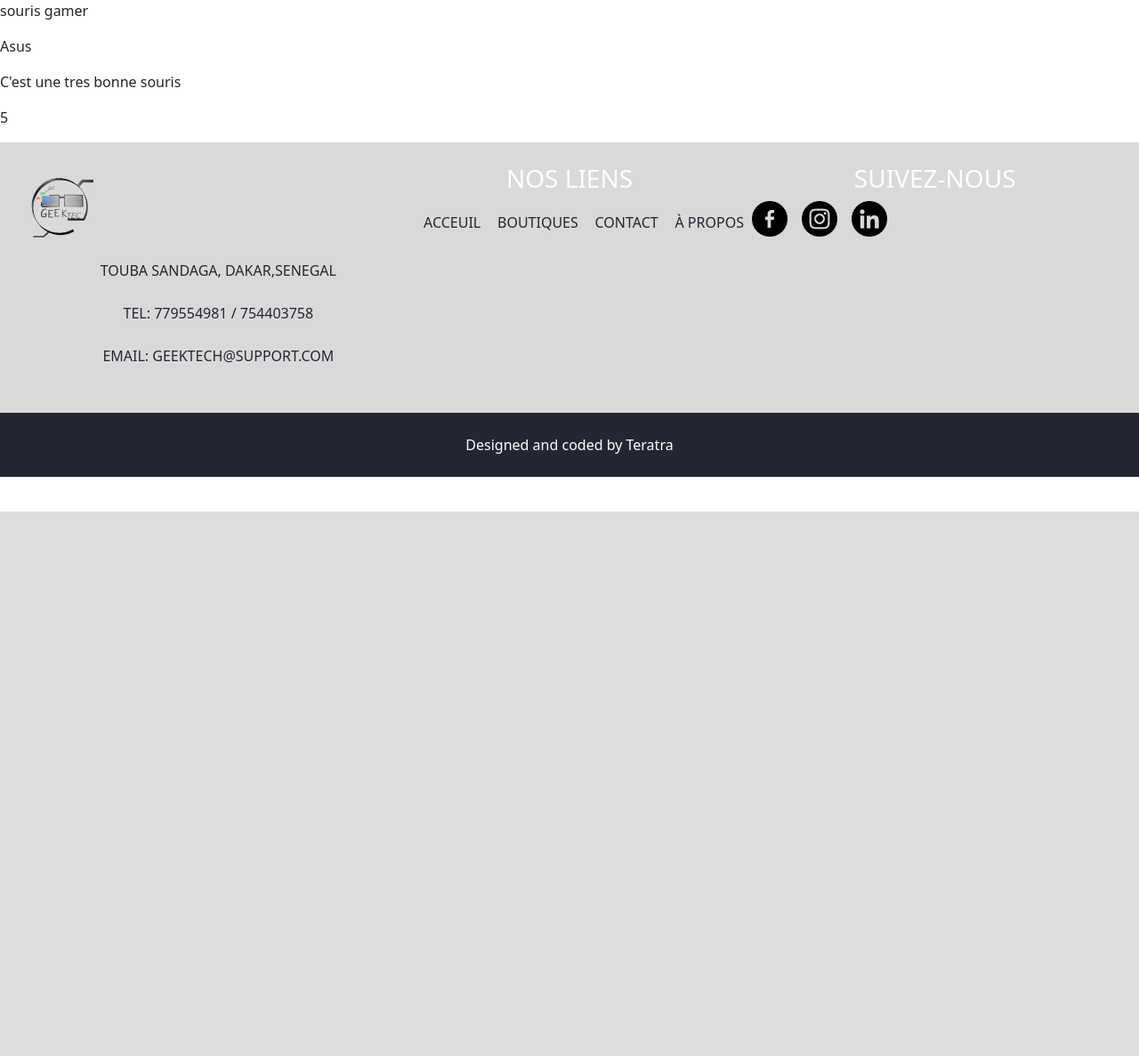
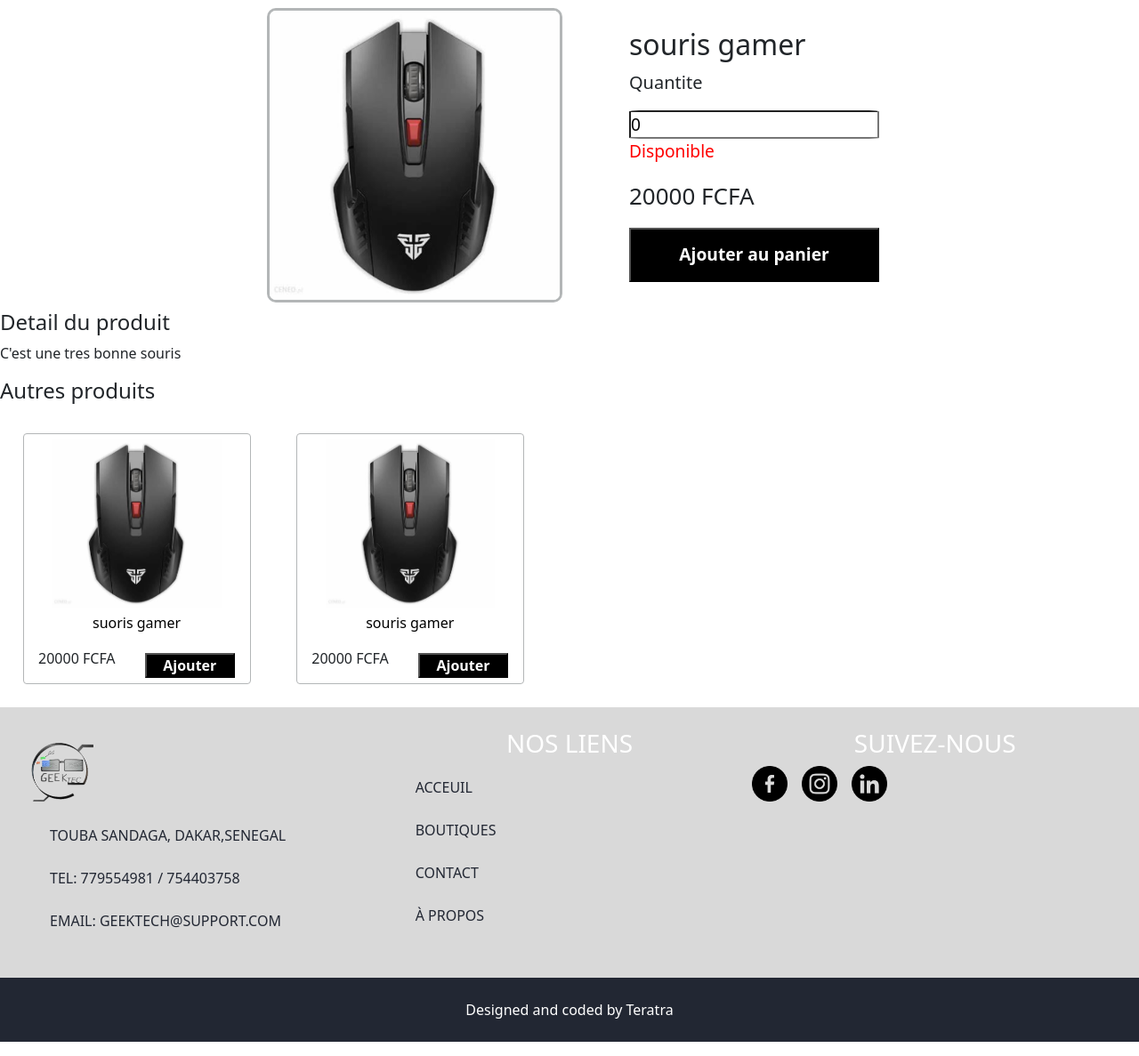
Before and after one commit to Dar-rius/ecommerce, a Django app: page /2 in a window 1280 px wide. Shown: the part 225-1412 px from the top of the page at 89% size. Before the commit the page ends 800 px from the top, so only its background shows below. Run offline with Django 4.2, Linux system fonts and the light colour scheme; data comes from the database, SQL or seed files in the repository.

Commit message:
update page detail

```diff
--- /dev/null
+++ b/geektech/static/style/details.css
@@ -0,0 +1,40 @@
+.secDetail{
+    display: flex;
+    align-items: center;
+    justify-content: center;
+}
+
+.image1{
+    width: 80%;
+    transition: 0.3s;
+    margin: 2%;
+    border: 3px solid #B3B6B7;
+    border-radius: 3%;
+}
+
+.secDetail button{
+    width: 100%;
+    font-size: larger;
+    padding: 5%;
+}
+
+.secDetail input{
+    border-radius: 4%;
+}
+
+.quantite{
+    font-size: 20px;
+}
+
+.price{
+    font-size: 26px;
+}
+
+.dispo{
+    font-size: larger;
+    color: red;
+}
+
+.secDetail input{
+    font-size: larger;
+}
--- a/geektech/static/style/shop.css
+++ b/geektech/static/style/shop.css
@@ -1,11 +1,11 @@
-ul a{
+.groupCat a{
     text-decoration: none;
     color: white;
     text-align: center;
     margin: 3%;
 }
 
-ul{
+.groupCat{
     display: flex;
     align-items: center;
     flex-wrap: wrap;
--- a/geektech/templates/_base.html
+++ b/geektech/templates/_base.html
@@ -13,6 +13,7 @@
     <link rel="stylesheet" type="text/css" href="{% static 'style/index.css' %}">
     <link rel="stylesheet" type="text/css" href="{% static 'style/contact.css' %}">
     <link rel="stylesheet" type="text/css" href="{% static 'style/shop.css' %}">
+    <link rel="stylesheet" type="text/css" href="{% static 'style/details.css' %}">
 
     <title>accueil</title>
 </head>
--- a/geektech/templates/page/detail.html
+++ b/geektech/templates/page/detail.html
@@ -2,9 +2,46 @@
 
 {% block content%}
     <section>
-        <p>{{produit.nom_produit}}</p>
-        <p>{{produit.marque_produit}}</p>
-        <p>{{produit.descrip_produit}}</p>
-        <p>{{produit.quantite_produit}}</p>
+        <div class="secDetail">
+            <div>
+                <img src="{{produit.photo_produit.url}}" alt="" class="image1">
+            </div>
+
+            <div>
+                <h2>{{produit.nom_produit}}</h2>
+                <p class="quantite">Quantite</p>
+                <input type="number" placeholder="Preciser la quantite" value=0>
+                {% if produit.cat_produit <= 0%}
+                    <p class="dispo">Indisponible</p>
+                {% else %}
+                    <p class="dispo">Disponible</p>
+                {% endif %}
+                <p class="price">{{produit.prix_produit}} FCFA</p>
+                <button>Ajouter au panier</button>
+            </div>
+        </div>
+
+        <div>
+            <h4 class="title3">Detail du produit</h4>
+            <p>{{produit.descrip_produit}}</p>
+        </div>
+
+        <div>
+            <h4 class="title3">Autres produits</h4>
+            <div class="item1">
+                {% for produit in autre_produit %}
+                    <div class="card">
+                        <a href="{% url 'detail' produit.id%}" >
+                            <img src="{{produit.photo_produit.url}}" alt="">
+                            <p>{{produit.nom_produit}}</p>
+                        </a>
+                        <div class="bas">
+                            <p>{{produit.prix_produit}}  FCFA</p>
+                            <button>Ajouter</button>
+                        </div>
+                    </div>
+                {% endfor %}
+            </div>
+        </div>
     </section>
 {% endblock content%}
--- a/geektech/templates/page/shop.html
+++ b/geektech/templates/page/shop.html
@@ -4,7 +4,7 @@
 
 {% block content%}
         <div class="ensemble">
-            <ul>
+            <ul class="groupCat">
                 <a href="">
                     <li class="cat">
                         <img src="{% static 'image/Workstation.png' %}" alt="">
--- a/geektech/views.py
+++ b/geektech/views.py
@@ -37,7 +37,9 @@ def propos_view(request):
 
 def detail_view(request, produit_id):
     produit = get_object_or_404(Produit, pk=produit_id)
-    return render(request, "page/detail.html", {"produit": produit})
+    autre_produit = Produit.objects.filter(cat_produit=produit.cat_produit)
+    return render(request, "page/detail.html", {"produit": produit,
+                                                    "autre_produit": autre_produit})
 
 
 def shop_view(request):
```
Also changed, not shown: geektech/templates/page/home.html (+6 -6 lines).
